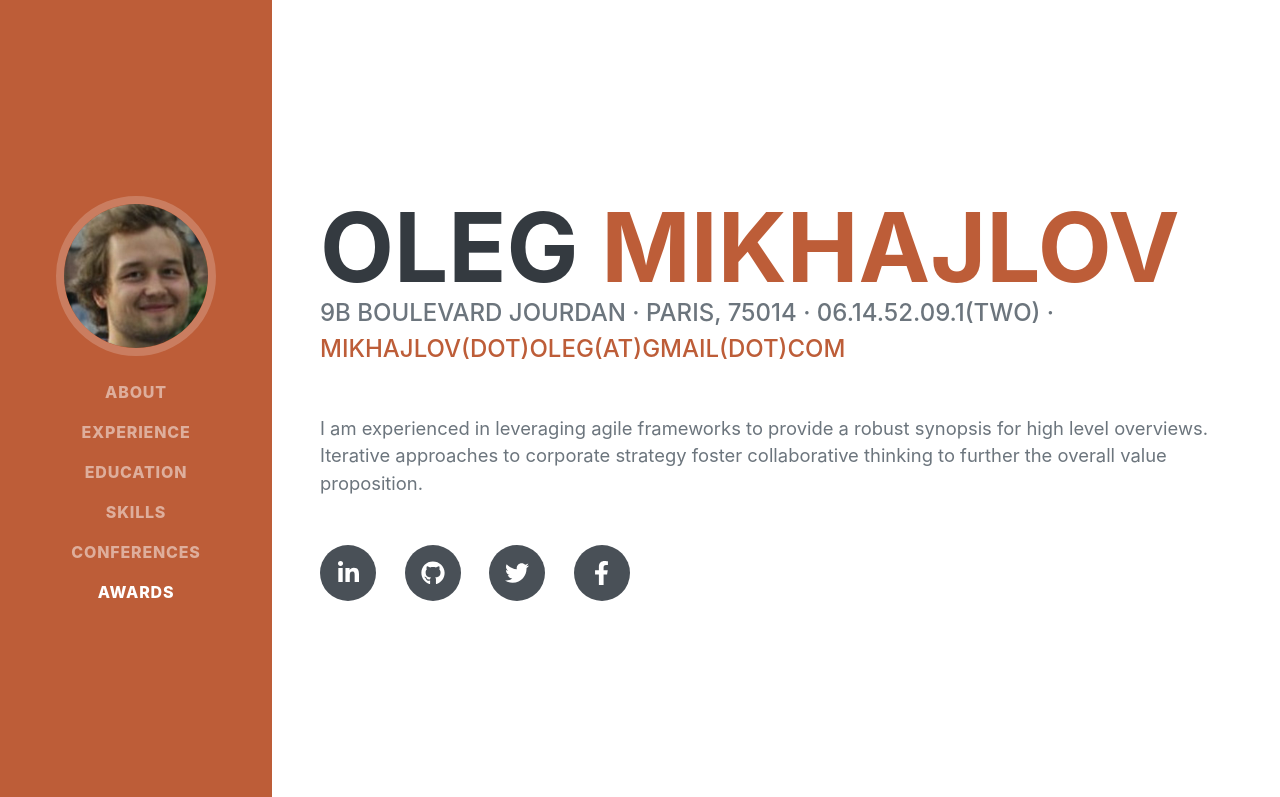
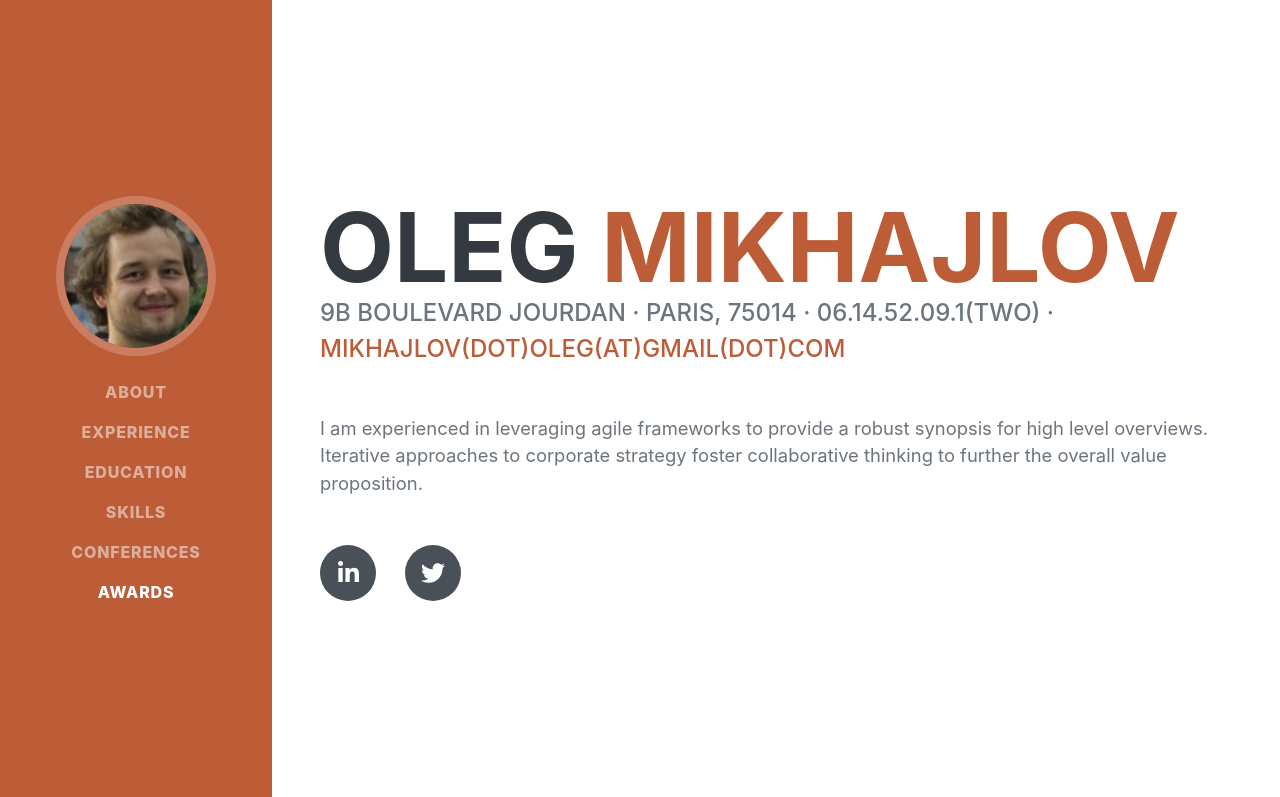
Before and after one commit to mikhajlov-oleg/cvpage, a plain HTML site: page index.html in a window 1280 px wide. Shown: the top 797 px of the page. Drawn offline with nearby package versions, Linux system fonts and the light colour scheme; a web font is replaced by a local one.

Commit message:
Update index.html
social

```diff
--- a/index.html
+++ b/index.html
@@ -50,10 +50,8 @@
                     </div>
                     <p class="lead mb-5">I am experienced in leveraging agile frameworks to provide a robust synopsis for high level overviews. Iterative approaches to corporate strategy foster collaborative thinking to further the overall value proposition.</p>
                     <div class="social-icons">
-                        <a class="social-icon" href="#"><i class="fab fa-linkedin-in"></i></a>
-                        <a class="social-icon" href="#"><i class="fab fa-github"></i></a>
-                        <a class="social-icon" href="#"><i class="fab fa-twitter"></i></a>
-                        <a class="social-icon" href="#"><i class="fab fa-facebook-f"></i></a>
+                        <a class="social-icon" href="https://www.linkedin.com/in/mikhajlovoleg/"><i class="fab fa-linkedin-in"></i></a>
+                        <a class="social-icon" href="https://twitter.com/OMikhajlov"><i class="fab fa-twitter"></i></a>
                     </div>
                 </div>
             </section>
```
